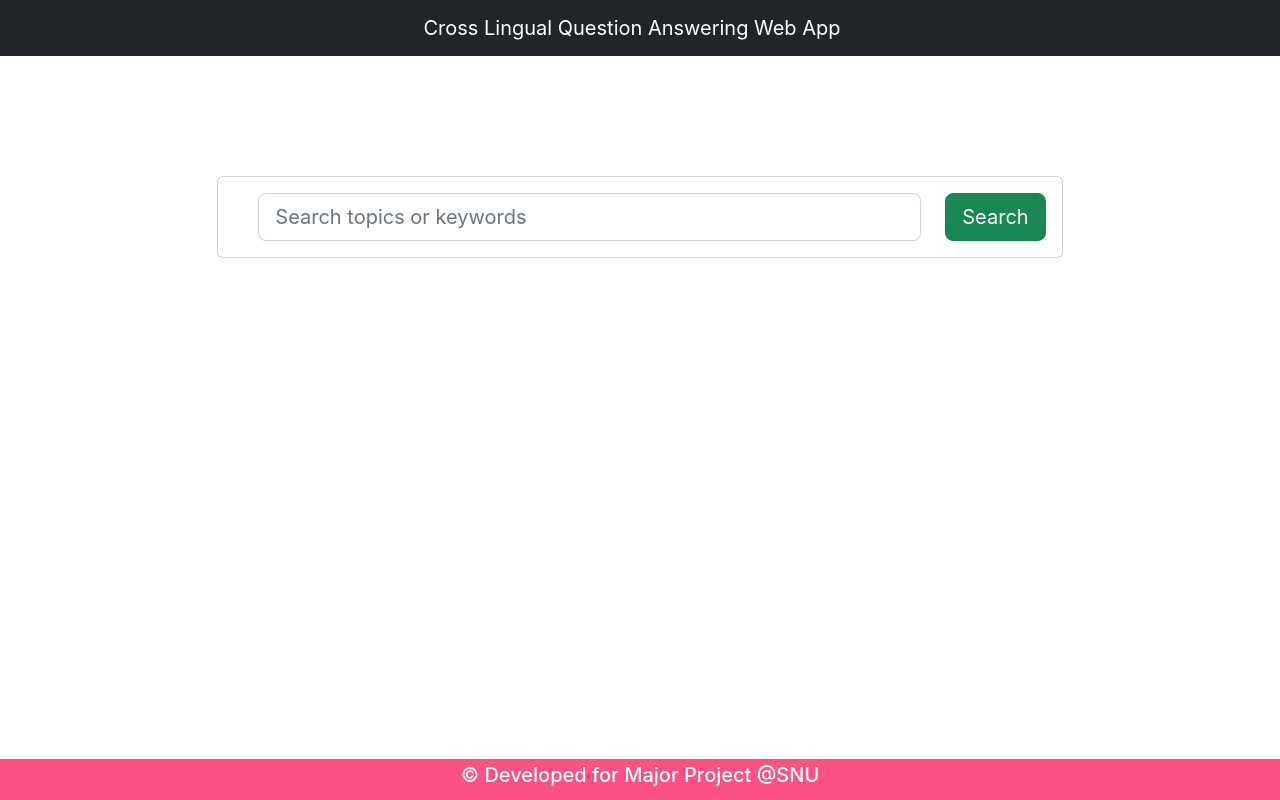
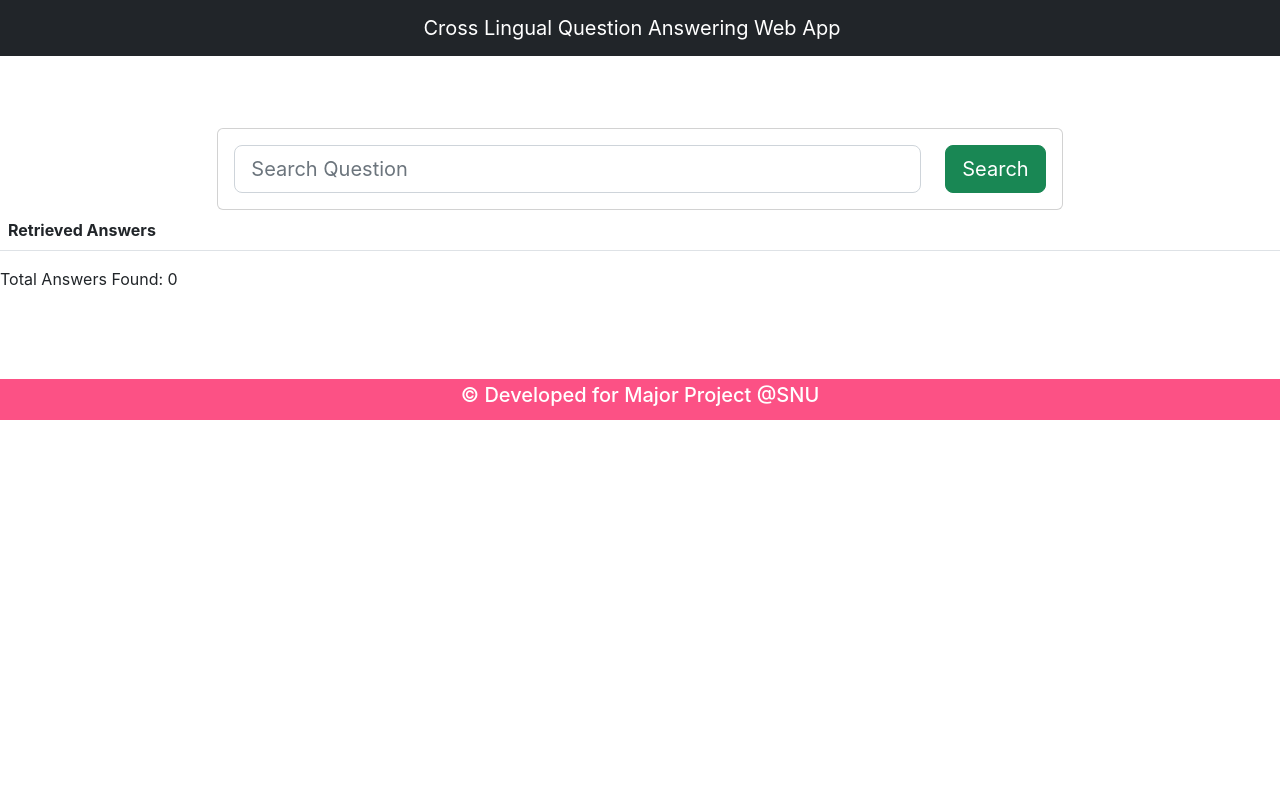
Before and after one commit to rahul-madaan/Cross-Lingual-QA, a React (Create React App) app: page /search-page in a window 1280 px wide. Built offline with nearby package versions, Linux system fonts and the light colour scheme.

Commit message:
added functionality of printing 5 answers from API

```diff
--- a/package.json
+++ b/package.json
@@ -6,6 +6,7 @@
     "@testing-library/jest-dom": "^5.16.5",
     "@testing-library/react": "^13.4.0",
     "@testing-library/user-event": "^13.5.0",
+    "axios": "^1.2.0",
     "react": "^18.2.0",
     "react-dom": "^18.2.0",
     "react-router-dom": "^6.4.3",
--- /dev/null
+++ b/src/MyComponents/AnswerTableContent.js
@@ -0,0 +1,10 @@
+export const AnswerTableContent = (props) => {
+
+    return (
+        <>
+            <tr>
+                <td>{props.answer}</td>
+            </tr>
+        </>
+    )
+}
--- a/src/MyComponents/FooterStyle.js
+++ b/src/MyComponents/FooterStyle.js
@@ -3,7 +3,7 @@ import styled from 'styled-components';
 export const Box = styled.div`
   padding: 5px 6px;
   background: #FC5185;
-  position: absolute;
+  position: relative;
   bottom: 0;
   width: 100%;
 
--- a/src/MyComponents/SearchPage.js
+++ b/src/MyComponents/SearchPage.js
@@ -1,13 +1,28 @@
 import React from "react";
+import axios from "axios";
+import {useState} from "react";
+import {AnswerTableContent} from "./AnswerTableContent";
 
 
 export const SearchPage = () => {
+    const [question, setQuestion] = useState("")
+    const [answers, setAnswers] = useState([])
+    const [isSearching, setIsSearching] = useState(false)
 
+    const clickSearchButton = (e) => {
+        e.preventDefault();
+        setIsSearching(true)
+        axios.post(process.env.REACT_APP_API_URI + process.env.REACT_APP_API_VERSION + "/get-answers", {
+            'question': question,
+        }).then((res)=>{
+            console.log(res.data.responses)
+            setAnswers(res.data.responses)
+            setIsSearching(false)
+        })
+    }
 
 
     return (<>
-            <br/>
-            <br/>
             <br/>
             <br/>
             <br/>
@@ -15,20 +30,43 @@ export const SearchPage = () => {
                 <div className="col-12 col-md-10 col-lg-8">
                     <form className="card card-sm">
                         <div className="card-body row no-gutters align-items-center">
-                        <div className="col-auto">
-                            <p className="fas fa-search h4 text-body"></p>
-                        </div>
                             <div className="col">
-                            <input className="form-control form-control-lg form-control-borderless" type="search"
-                                   placeholder="Search topics or keywords"/>
+                                <input className="form-control form-control-lg form-control-borderless"
+                                       placeholder="Search Question" onChange={(e) => {
+                                    setQuestion(e.target.value)
+                                }}/>
                             </div>
                             <div className="col-auto">
-                            <button className="btn btn-lg btn-success" type="submit">Search</button>
+                                {!isSearching?
+                                <button className="btn btn-lg btn-success" type="submit" onClick={clickSearchButton}>Search</button>
+                                :<button className="btn btn-lg btn-success" type="button" disabled>
+                                    <span className="spinner-border spinner-border-sm" role="status" aria-hidden="true"/>
+                                    Searching...
+                                </button>}
                             </div>
                         </div>
                     </form>
                 </div>
             </div>
+            <table className="table">
+                <thead>
+                <tr>
+                    <th scope="col">Retrieved Answers</th>
+                </tr>
+                </thead>
+                <tbody>
+                {answers.map((text,index) => {
+                    return <>
+                    <AnswerTableContent answer={text}/>
+                    </>
+                })}
+                </tbody>
+            </table>
+            <p>Total Answers Found: {answers.length}</p>
+            <br/>
+            <br/>
+            <br/>
+
         </>
     )
 }
```
Also changed, not shown: 2 other files (tests, documents, lock files or other folders). Lines whose indentation alone changed are shown as unchanged.
